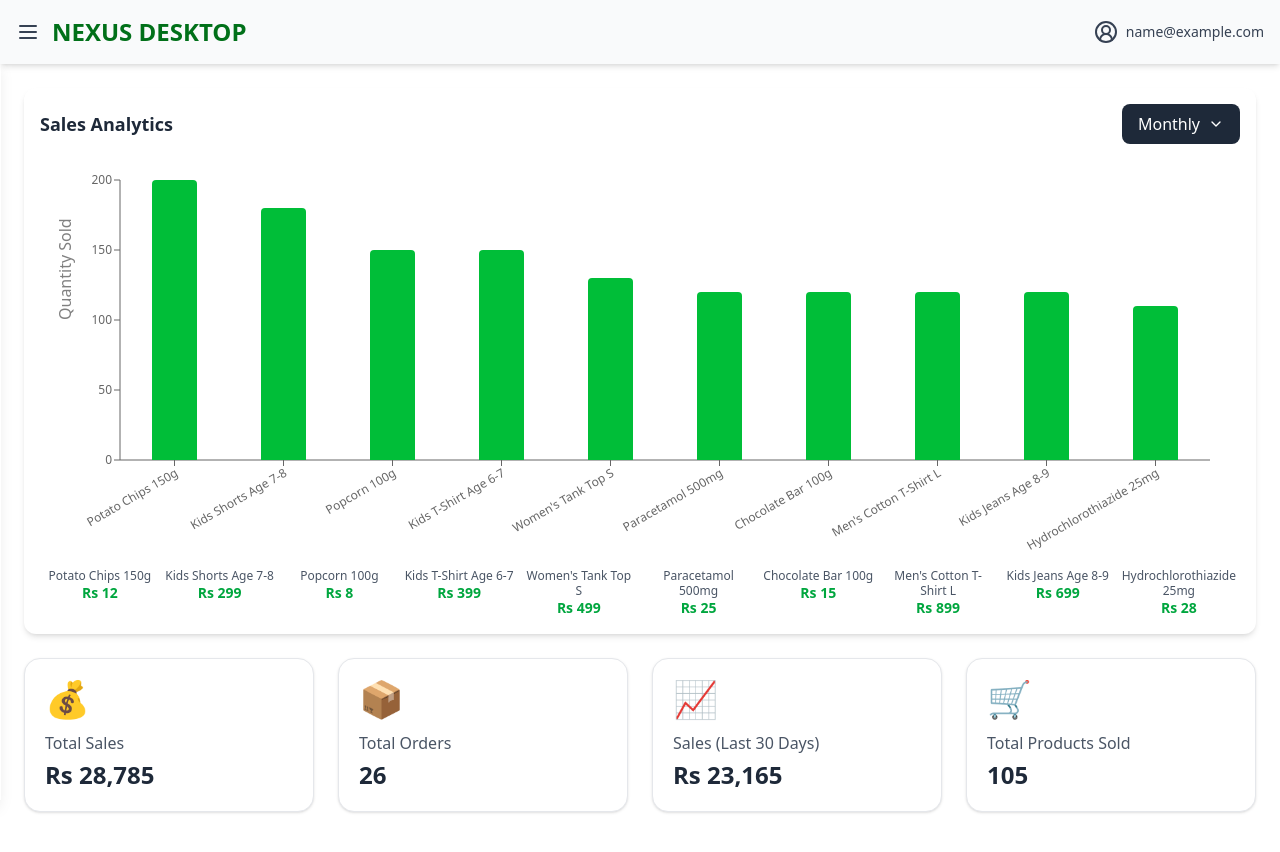
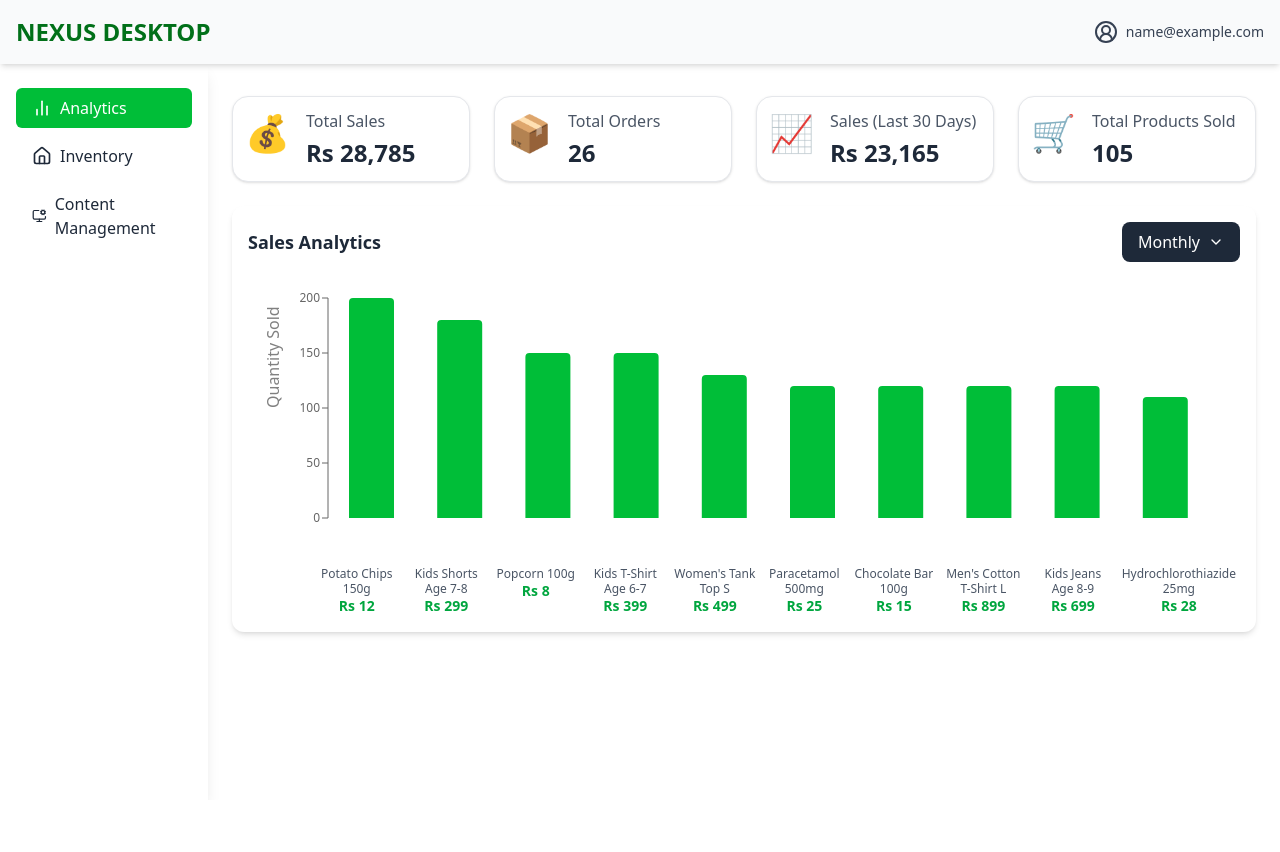
Before and after one commit to Muhammad-Junaid23/User-Admin-Cursor-AI, a Next.js app: page /admin/analytics in a window 1280 px wide. Shown: the top 852 px of the page. After the commit the page ends 800 px from the top, so only its background shows below. Built offline with nearby package versions, Linux system fonts and the light colour scheme; sample sign-in values are in the browser's storage.

Commit message:
fix the ui of analytics page

```diff
--- a/src/app/admin/analytics/page.tsx
+++ b/src/app/admin/analytics/page.tsx
@@ -4,9 +4,9 @@ import SalesChart from '@/components/analytics/SalesChart';
 
 export default function AnalyticsPage() {
   return (
-    <div className='p-6 space-y-6'>
+    <div className='px-6 py-2 space-y-2'>
+      <SummaryCards />
       <SalesChart />
-      <SummaryCards />
     </div>
   );
 }
--- /dev/null
+++ b/src/app/admin/inventory/page.tsx
@@ -0,0 +1,6 @@
+'use client';
+import InventoryView from '@/components/inventory/InventoryView';
+
+export default function InventoryPage() {
+  return <InventoryView />;
+}
--- a/src/app/admin/layout.tsx
+++ b/src/app/admin/layout.tsx
@@ -8,11 +8,11 @@ import Navbar from '@/components/layout/Navbar';
 export default function AdminLayout({ children }: { children: React.ReactNode }) {
   const router = useRouter();
   const [authorized, setAuthorized] = useState(false);
-  const [sidebarOpen, setSidebarOpen] = useState(false);
+  // const [sidebarOpen, setSidebarOpen] = useState(false);
 
-  const toggleSidebar = () => {
-    setSidebarOpen((prev) => !prev);
-  };
+  // const toggleSidebar = () => {
+  //   setSidebarOpen((prev) => !prev);
+  // };
 
   useEffect(() => {
     const role = localStorage.getItem('role');
@@ -25,27 +25,27 @@ export default function AdminLayout({ children }: { children: React.ReactNode })
 
   // Keep sidebar state independent of screen size
 
-  useEffect(() => {
-    const handleClickOutside = (e: MouseEvent) => {
-      if (!sidebarOpen) return;
-      const target = e.target as HTMLElement;
-      if (!target.closest('aside') && !target.closest('button[aria-label="Toggle sidebar"]')) {
-        setSidebarOpen(false);
-      }
-    };
+  // useEffect(() => {
+  //   const handleClickOutside = (e: MouseEvent) => {
+  //     if (!sidebarOpen) return;
+  //     const target = e.target as HTMLElement;
+  //     if (!target.closest('aside') && !target.closest('button[aria-label="Toggle sidebar"]')) {
+  //       setSidebarOpen(false);
+  //     }
+  //   };
 
-    document.addEventListener('mousedown', handleClickOutside);
-    return () => document.removeEventListener('mousedown', handleClickOutside);
-  }, [sidebarOpen]);
+  //   document.addEventListener('mousedown', handleClickOutside);
+  //   return () => document.removeEventListener('mousedown', handleClickOutside);
+  // }, [sidebarOpen]);
 
   if (!authorized) return null;
 
   return (
     <div className='flex flex-col min-h-screen bg-white'>
-      <Navbar toggleSidebar={toggleSidebar} isOpen={sidebarOpen} />
+      <Navbar />
 
       <div className='flex flex-1 overflow-hidden'>
-        <Sidebar isOpen={sidebarOpen} toggleSidebar={toggleSidebar} />
+        <Sidebar />
         <main className='flex-1 overflow-y-auto'>{children}</main>
       </div>
     </div>
--- a/src/app/page.tsx
+++ b/src/app/page.tsx
@@ -13,7 +13,10 @@ export default function HomePage() {
         </p>
 
         <div className='flex flex-col sm:flex-row justify-center gap-4'>
-          <Link href='/admin' className='px-6 py-3 bg-blue-600 text-white rounded-lg font-semibold shadow hover:bg-blue-700 transition'>
+          <Link
+            href='/admin/analytics'
+            className='px-6 py-3 bg-blue-600 text-white rounded-lg font-semibold shadow hover:bg-blue-700 transition'
+          >
             Get Started
           </Link>
         </div>
--- a/src/components/analytics/SalesChart.tsx
+++ b/src/components/analytics/SalesChart.tsx
@@ -43,23 +43,15 @@ const transformDataToSales = (): SalesDataType => {
   // Sort by quantity and take top 10
   salesData.monthly = allProducts.sort((a, b) => b.value - a.value).slice(0, 10);
 
-  // Weekly data - sample weekly sales
-  salesData.weekly = [
-    { name: 'Week 1', value: 2000, price: 0 },
-    { name: 'Week 2', value: 5000, price: 0 },
-    { name: 'Week 3', value: 4000, price: 0 },
-    { name: 'Week 4', value: 15000, price: 0 },
-  ];
-
   // Daily data - sample daily sales
   salesData.daily = [
-    { name: 'Mon', value: 200, price: 0 },
-    { name: 'Tue', value: 500, price: 0 },
-    { name: 'Wed', value: 400, price: 0 },
-    { name: 'Thu', value: 1000, price: 0 },
-    { name: 'Fri', value: 800, price: 0 },
-    { name: 'Sat', value: 1200, price: 0 },
-    { name: 'Sun', value: 1500, price: 0 },
+    { name: 'Mon', value: 200, price: 2340 },
+    { name: 'Tue', value: 500, price: 4230 },
+    { name: 'Wed', value: 400, price: 4230 },
+    { name: 'Thu', value: 1000, price: 5230 },
+    { name: 'Fri', value: 800, price: 320 },
+    { name: 'Sat', value: 1200, price: 210 },
+    { name: 'Sun', value: 1500, price: 1230 },
   ];
 
   // Top products - top 5 by quantity
@@ -113,7 +105,6 @@ const salesData = transformDataToSales();
 
 const filterOptions = [
   { value: 'monthly', label: 'Monthly' },
-  { value: 'weekly', label: 'Weekly' },
   { value: 'daily', label: 'Daily' },
   { value: 'topProducts', label: 'Top Products' },
   { value: 'pharmacy', label: 'Pharmacy' },
@@ -163,19 +154,8 @@ export default function SalesChart() {
         </div>
       </div>
 
-      <ResponsiveContainer width='100%' height={400}>
+      <ResponsiveContainer width='100%' height={280}>
         <BarChart data={currentData} margin={{ top: 20, right: 30, left: 20, bottom: 40 }}>
-          <XAxis
-            dataKey='name'
-            angle={-30}
-            textAnchor='end'
-            height={60}
-            tick={{ fontSize: 12 }}
-            tickFormatter={(value, index) => {
-              const item = currentData[index];
-              return item && item.price > 0 ? `${value}` : value;
-            }}
-          />
           <YAxis label={{ value: 'Quantity Sold', angle: -90, position: 'insideLeft' }} tick={{ fontSize: 12 }} />
           <Tooltip
             formatter={(value: number, name: string) => [`${value} units`, name === 'value' ? 'Quantity' : name]}
@@ -186,7 +166,7 @@ export default function SalesChart() {
       </ResponsiveContainer>
 
       {/* Product prices display - aligned with chart bars */}
-      <div className='mt-2 text-sm text-gray-600'>
+      <div className='mt-2 ml-16 text-sm text-gray-600'>
         <div
           className='relative'
           style={{
--- a/src/components/analytics/SummaryCards.tsx
+++ b/src/components/analytics/SummaryCards.tsx
@@ -13,11 +13,14 @@ export function SummaryCards() {
       {data.map((card, i) => (
         <div
           key={i}
-          className='bg-white border border-gray-200 text-gray-900 rounded-2xl p-5 shadow-sm hover:shadow-md transition-shadow duration-200'
+          className='bg-white border border-gray-200 text-gray-900 rounded-2xl p-3 shadow-sm hover:shadow-md transition-shadow duration-200 flex items-center gap-4'
         >
           <div className='text-4xl mb-3'>{card.icon}</div>
-          <h3 className='text-base font-medium text-gray-600 mb-1'>{card.title}</h3>
-          <p className='text-2xl font-bold text-gray-800'>{card.value}</p>
+
+          <div>
+            <h3 className='text-base font-medium text-gray-600 mb-1'>{card.title}</h3>
+            <p className='text-2xl font-bold text-gray-800'>{card.value}</p>
+          </div>
         </div>
       ))}
     </div>
--- a/src/components/layout/Navbar.tsx
+++ b/src/components/layout/Navbar.tsx
@@ -2,12 +2,7 @@ import { useState, useRef, useEffect } from 'react';
 import { useRouter } from 'next/navigation';
 import { LogOut, Settings, UserCircle2, Menu, X } from 'lucide-react';
 
-interface AdminSidebarProps {
-  isOpen: boolean;
-  toggleSidebar: () => void;
-}
-
-export default function TopNav({ isOpen, toggleSidebar }: AdminSidebarProps) {
+export default function TopNav() {
   const [isDropdownOpen, setIsDropdownOpen] = useState(false);
   const [adminEmail, setAdminEmail] = useState('');
   const dropdownRef = useRef<HTMLDivElement>(null);
@@ -38,13 +33,13 @@ export default function TopNav({ isOpen, toggleSidebar }: AdminSidebarProps) {
   return (
     <div className='w-full h-16 bg-gray-50 flex items-center justify-between px-4 shadow-md sticky top-0 z-50'>
       <div className='flex items-center gap-3'>
-        <button
+        {/* <button
           onClick={toggleSidebar}
           className='text-gray-700 cursor-pointer hover:text-gray-900 focus:outline-none'
           aria-label='Toggle sidebar'
         >
           {isOpen ? <X className='w-6 h-6' /> : <Menu className='w-6 h-6' />}
-        </button>
+        </button> */}
         <h1 className='text-2xl font-extrabold text-[#017019]'>NEXUS DESKTOP</h1>
       </div>
 
--- a/src/components/layout/Sidebar.tsx
+++ b/src/components/layout/Sidebar.tsx
@@ -6,24 +6,18 @@ import clsx from 'clsx';
 import { Home, BarChart2, MonitorCog } from 'lucide-react';
 
 const navItems = [
-  { name: 'Inventory', href: '/admin', icon: Home },
   { name: 'Analytics', href: '/admin/analytics', icon: BarChart2 },
+  { name: 'Inventory', href: '/admin/inventory', icon: Home },
   { name: 'Content Management', href: '/admin/contentManagement', icon: MonitorCog },
 ];
 
-interface AdminSidebarProps {
-  isOpen: boolean;
-  toggleSidebar: () => void;
-}
-
-export default function Sidebar({ isOpen, toggleSidebar }: AdminSidebarProps) {
+export default function Sidebar() {
   const pathname = usePathname();
 
   return (
     <aside
       className={clsx(
-        'h-[calc(100vh-3.5rem)] z-40 bg-white shadow-lg px-4 py-6 flex flex-col justify-between transition-all duration-300 ease-in-out',
-        isOpen ? 'fixed inset-y-14 left-0 w-64 translate-x-0' : 'fixed inset-y-14 -left-64'
+        'h-100vh z-40 bg-white shadow-lg px-4 py-6 flex flex-col justify-between transition-all duration-300 ease-in-out w-52 translate-x-0'
       )}
     >
       <div>
@@ -36,7 +30,7 @@ export default function Sidebar({ isOpen, toggleSidebar }: AdminSidebarProps) {
                 'flex items-center gap-2 px-4 py-2 rounded-md hover:bg-[#00BE38] hover:text-white transition',
                 pathname === item.href ? 'bg-[#00BE38] text-white font-medium' : 'text-gray-800'
               )}
-              onClick={toggleSidebar}
+              // onClick={toggleSidebar}
             >
               <item.icon className='w-5 h-5' />
               {item.name}
```
